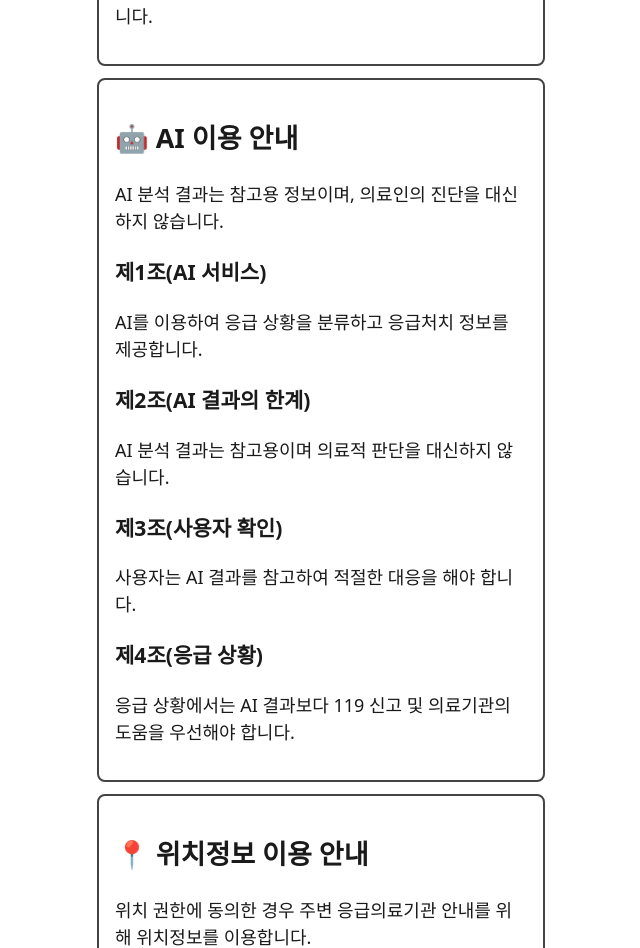
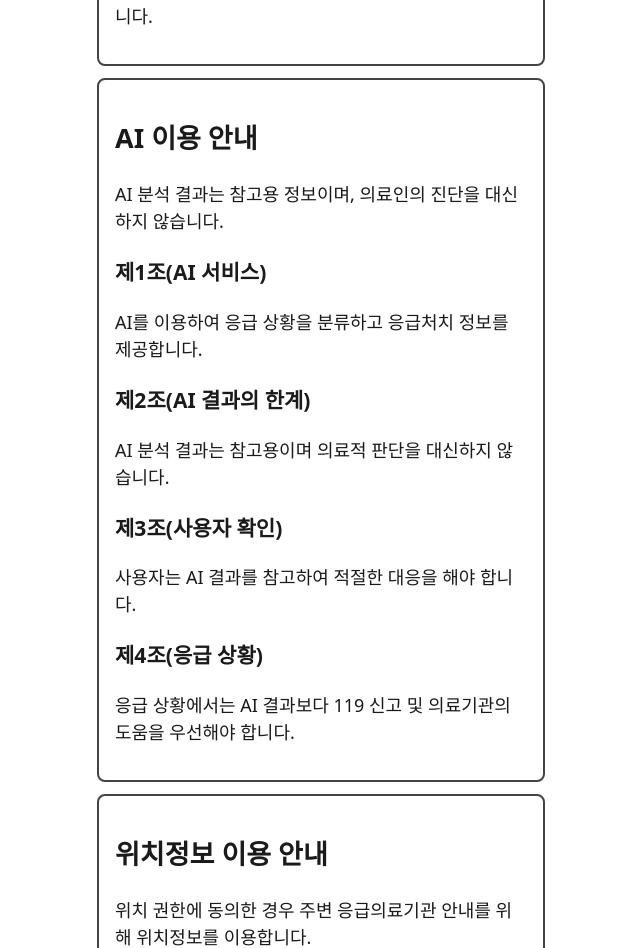
Before and after one commit to soldesk7/gyeot, a React (Vite) app in the folder front/: page /notice in a window 1280 px wide. Shown: the part 1910-2858 px from the top of the page, without its empty margins (319-959 px from the left). Built offline with nearby package versions, Linux system fonts and the light colour scheme.

Commit message:
이용 안내 및 사진 처리 고지 등 내용 작성 중

```diff
--- a/front/src/pages/NoticePage.jsx
+++ b/front/src/pages/NoticePage.jsx
@@ -83,7 +83,7 @@ export default function NoticePage() {
       </section>
 
       <section className="card">
-        <h2>🤖 AI 이용 안내</h2>
+        <h2>AI 이용 안내</h2>
 
         <p>
           AI 분석 결과는 참고용 정보이며,
@@ -113,7 +113,7 @@ export default function NoticePage() {
       </section>
 
       <section className="card">
-        <h2>📍 위치정보 이용 안내</h2>
+        <h2>위치정보 이용 안내</h2>
 
         <p>
           위치 권한에 동의한 경우 주변 응급의료기관 안내를 위해 위치정보를
```
